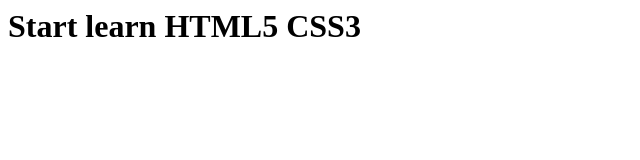
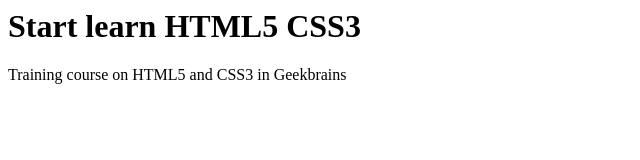
Before and after one commit to artexproart/GeekBrans-HTML5-CSS3-Path1, a plain HTML site: page index.html in a window 1280 px wide. Shown: the whole page, without its empty margins (0-640 px from the left). Drawn offline with Linux system fonts and the light colour scheme.

Commit message:
First setup the project

```diff
--- a/index.html
+++ b/index.html
@@ -1 +1,2 @@
 <h1>Start learn HTML5 CSS3</h1>
+<p>Training course on HTML5 and CSS3 in Geekbrains</p>
```
